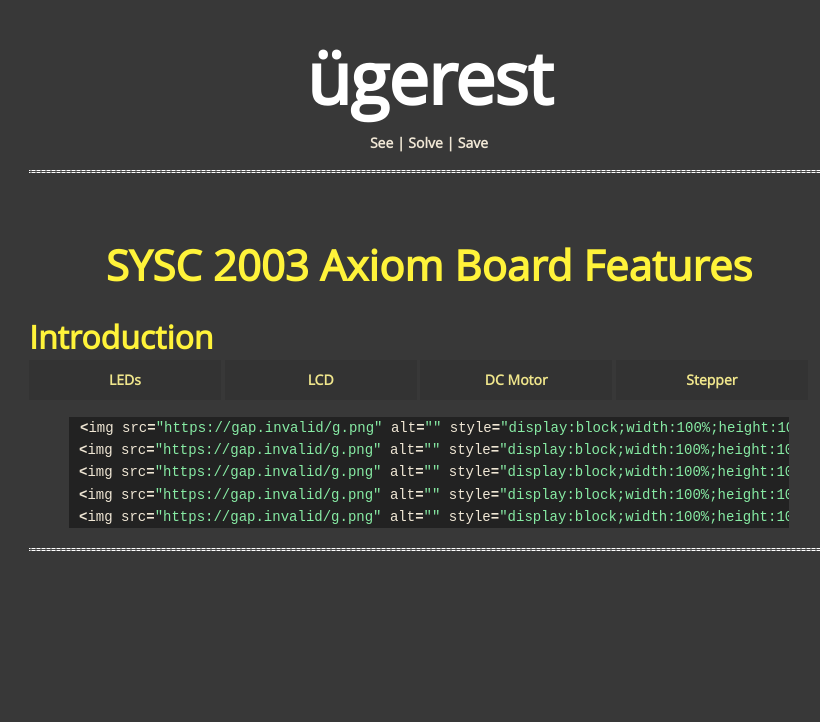
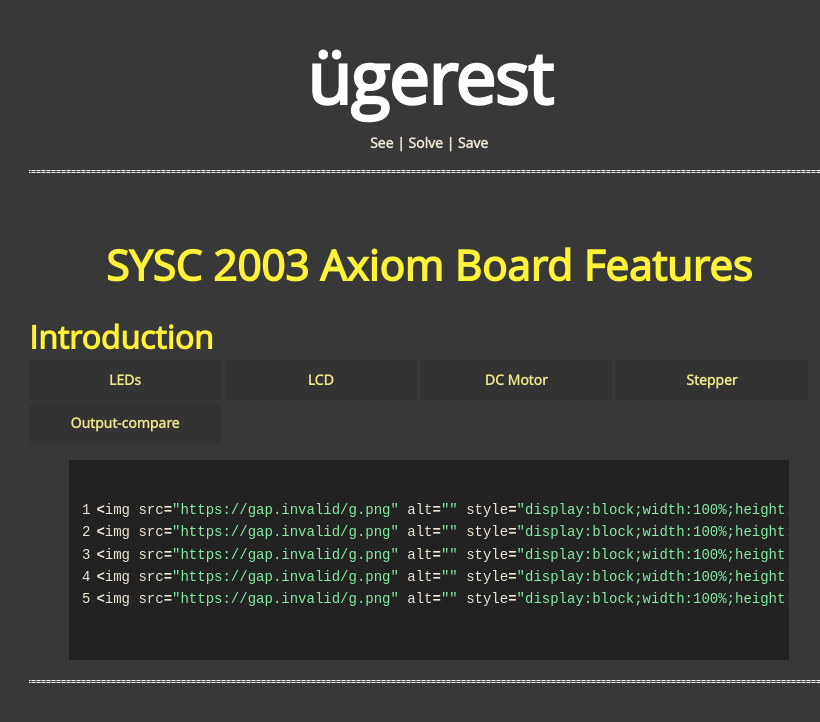
Before and after one commit to DerekStride/DerekStride.github.io, a Jekyll site: the page built from notes/sysc2003/axiom-board.md, in a window 1280 px wide. Shown: the top 722 px of the page, without its empty margins (211-1031 px from the left). Built offline with Jekyll 4.4.1, drawn with Linux system fonts in a browser that asks for light colours.

Commit message:
Update linenos

```diff
--- a/assets/css/1-tools/_-tools-index.sass
+++ b/assets/css/1-tools/_-tools-index.sass
@@ -5,3 +5,4 @@
 @import 'icons-icomoon'
 @import 'octicons'
 @import 'syntax'
+@import 'codeblocks'
--- /dev/null
+++ b/assets/css/1-tools/_codeblocks.scss
@@ -0,0 +1,22 @@
+table.highlighttable {
+  overflow-x:auto;
+  display:block;
+}
+
+table.highlighttable td.code {
+  width:100%;
+}
+
+pre code {
+  white-space: pre;
+}
+
+.highlighttable .linenos pre {
+  color: #4a4a40;
+  background: #e7e7e1;
+  border-radius: 10px 0px 0px 10px;
+}
+
+.highlighttable .code pre {
+  border-radius: 0px 10px 10px 0px;
+}
--- a/assets/css/2-base/_base.sass
+++ b/assets/css/2-base/_base.sass
@@ -95,15 +95,12 @@ table
   margin: 0 auto
   margin-bottom: 10px
   border-collapse: collapse
-  border: 1px solid white
 
   th
     color:  $accent-color
     padding: 10px
-    border: 1px solid white
   td
     padding: 3px
-    border: 1px solid white
 
 img
   display: block
@@ -111,7 +108,6 @@ img
   max-width: 100%
 
 code
-  background: $dark-grey
   padding:  1px
 
 // Basic Styles
--- a/notes/sysc2003/axiom-board.md
+++ b/notes/sysc2003/axiom-board.md
@@ -12,6 +12,8 @@ contentswap:
   url:    dc-motor
 - header: Stepper
   url:    stepper
+- header: Output-compare
+  url:    output-compare
 ---
 
 <nav>
@@ -29,7 +31,7 @@ contentswap:
 
 <div id="axiom-board-code">
 
-{% highlight c %}
+{% highlight c linenos=table %}
 
 {% include code_snippets/{{ page.folder }}/imports.c %}
 {% include code_snippets/{{ page.folder }}/delay.c %}
@@ -43,7 +45,7 @@ contentswap:
 
 <div id="leds" style="display:none">
 
-{% highlight c %}
+{% highlight c linenos=table %}
 
 {% include code_snippets/{{ page.folder }}/imports.c %}
 {% include code_snippets/{{ page.folder }}/delay.c %}
@@ -57,7 +59,7 @@ contentswap:
 
 <div id="lcds" style="display:none">
 
-{% highlight c %}
+{% highlight c linenos=table %}
 
 {% include code_snippets/{{ page.folder }}/imports.c %}
 {% include code_snippets/{{ page.folder }}/delay.c %}
@@ -69,7 +71,7 @@ contentswap:
 
 <div id="stepper" style="display:none">
 
-{% highlight c %}
+{% highlight c linenos=table %}
 
 {% include code_snippets/{{ page.folder }}/imports.c %}
 {% include code_snippets/{{ page.folder }}/stepper_motor.c %}
@@ -80,7 +82,7 @@ contentswap:
 
 <div id="dc-motor" style="display:none">
 
-{% highlight ca65 %}
+{% highlight ca65 linenos=table %}
 
 {% include code_snippets/{{ page.folder }}/dcmotor.s %}
 
@@ -90,7 +92,7 @@ contentswap:
 
 <div id="output-compare" style="display:none">
 
-{% highlight c %}
+{% highlight c linenos=table %}
 
 {% include code_snippets/{{ page.folder }}/imports.c %}
 {% include code_snippets/{{ page.folder }}/output_compare.c %}
```
Also changed, not shown: _drafts/guide-to-git.md (+26 -1 lines).
